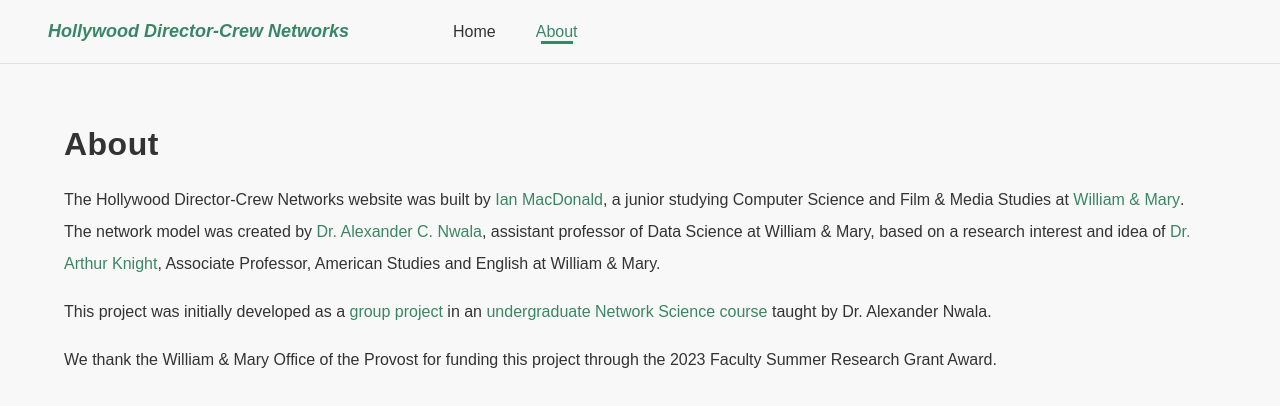
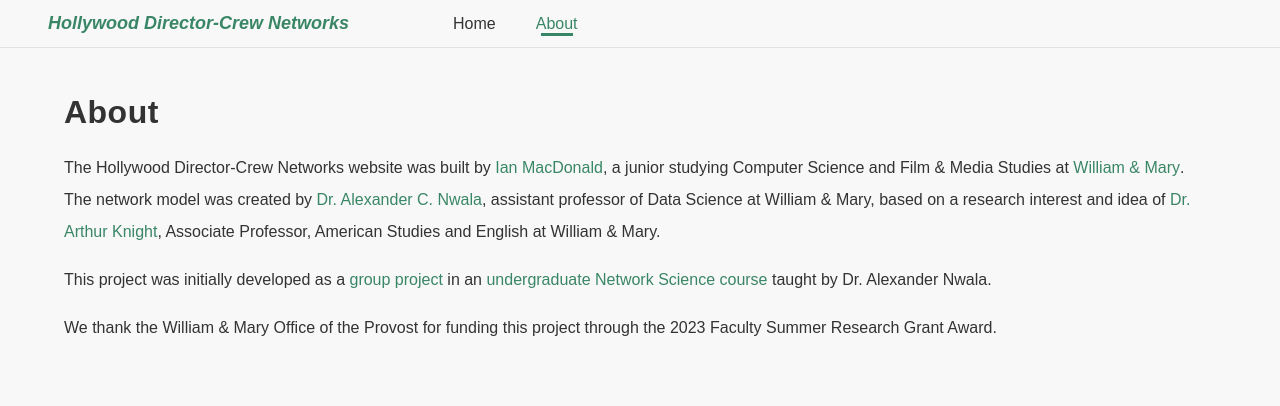
Before and after one commit to immacdonald/hollywood-networks, a React (Vite) app: page /about in a window 1280 px wide. Shown: the top 406 px of the page. Built offline with nearby package versions, Linux system fonts and the light colour scheme; a web font is replaced by a local one.

Commit message:
Reduced margins and fixed tables

```diff
--- a/src/components/NetworkGraph.tsx
+++ b/src/components/NetworkGraph.tsx
@@ -105,7 +105,6 @@ const NetworkGraph: React.FC<unknown> = () => {
     });
 
     legendList.sort((a, b) => b.count - a.count);
-    console.log(legendList);
 
     // Size each edge based on the weight and update the edge color to be translucent
     graphData.edges.forEach((edge, index) => {
@@ -125,7 +124,6 @@ const NetworkGraph: React.FC<unknown> = () => {
         const registerEvents = useRegisterEvents();
 
         useEffect(() => {
-            // Register the events
             registerEvents({
                 doubleClickNode: (event) => nodeClicked(event.node)
             });
--- a/src/pages/Home.tsx
+++ b/src/pages/Home.tsx
@@ -20,7 +20,7 @@ function Home() {
                     <tbody>
                         {topDirectors.map((director : any) => {
                             return (
-                                <tr>
+                                <tr key={director.rank}>
                                     <td>{director.rank}</td>
                                     <td><a href={`https://www.imdb.com/name/${director.imdb}/`}>{director.name}</a></td>
                                     <td>{director.label}</td>
@@ -72,13 +72,13 @@ function Home() {
                 </p>
                 <p>
                     Let us consider some simple examples:
-                    <ol style={{marginLeft: "24px"}}>
-                        <li><Latex>If out of $10$ Film Editor role opportunities, Director Jane employed $10$ unique Film Editors, Director Jane's Film Editor role homogeneity $RH = 1 - (10/10) = 0$</Latex></li>
-                        <li><Latex>If out of $10$ Film Editor role opportunities, Director Obi employed $8$ unique Film Editors, Director Obi's Film Editor role homogeneity $RH = 1 - (8/10) = 0.2$</Latex></li>
-                        <li><Latex>If out of $10$ Film Editor role opportunities, Director Kim employed $5$ unique Film Editors, Director Kim's Film Editor role homogeneity $RH = 1 - (5/10) = 0.5$</Latex></li>
-                        <li><Latex>If out of $10$ Film Editor role opportunities, Director John employed $1$ unique Film Editors, Director John's Film Editor role homogeneity $RH = 1$</Latex></li>
-                    </ol>
                 </p>
+                <ol style={{marginLeft: "24px"}}>
+                    <li><Latex>If out of $10$ Film Editor role opportunities, Director Jane employed $10$ unique Film Editors, Director Jane's Film Editor role homogeneity $RH = 1 - (10/10) = 0$</Latex></li>
+                    <li><Latex>If out of $10$ Film Editor role opportunities, Director Obi employed $8$ unique Film Editors, Director Obi's Film Editor role homogeneity $RH = 1 - (8/10) = 0.2$</Latex></li>
+                    <li><Latex>If out of $10$ Film Editor role opportunities, Director Kim employed $5$ unique Film Editors, Director Kim's Film Editor role homogeneity $RH = 1 - (5/10) = 0.5$</Latex></li>
+                    <li><Latex>If out of $10$ Film Editor role opportunities, Director John employed $1$ unique Film Editors, Director John's Film Editor role homogeneity $RH = 1$</Latex></li>
+                </ol>
                 <p>
                     <Latex>As the example illustrates, the fewer the number of unique individuals a director employs for a given role, the larger the director's $RH$ value. In other words, directors that repeatedly employ the same individuals for a given role, will have larger $RH$ values for that role.</Latex>
                 </p>
--- a/src/pages/Pages.module.scss
+++ b/src/pages/Pages.module.scss
@@ -2,7 +2,7 @@
 @use 'sass:math';
 
 .section {
-    padding: $lg 5%;
+    padding: $sm 5%;
     background-color: var(--c-background-light);
 }
 
--- a/src/styles/_format.scss
+++ b/src/styles/_format.scss
@@ -1,4 +1,4 @@
-$headerHeight: 64px;
+$headerHeight: 48px;
 $footerHeight: 48px;
 
 // Spacing
```
